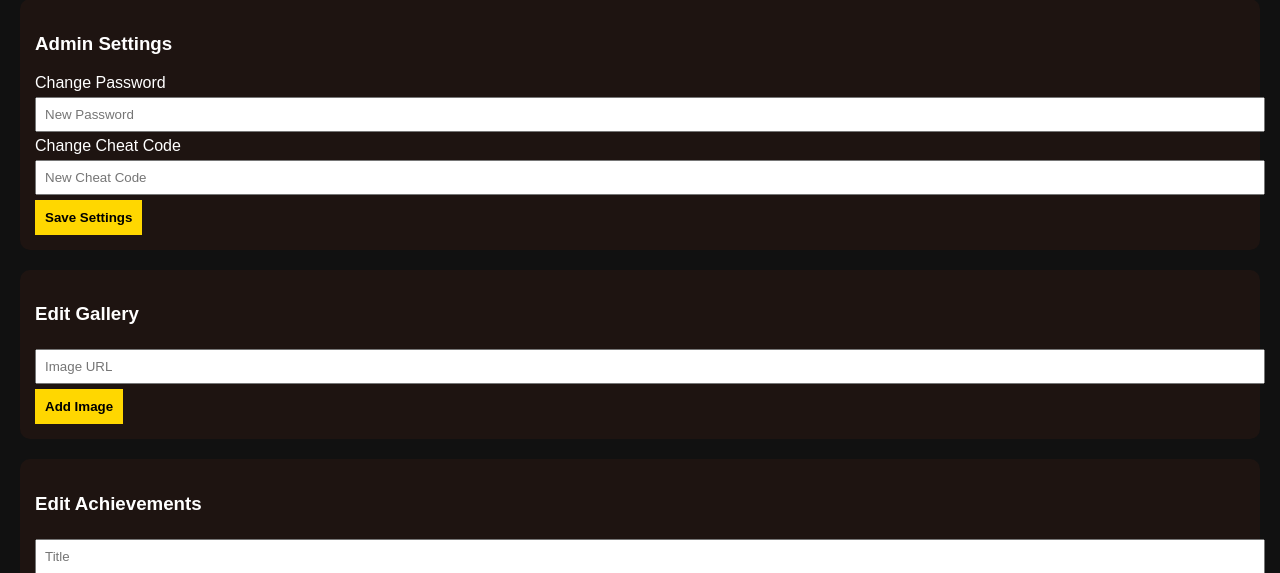
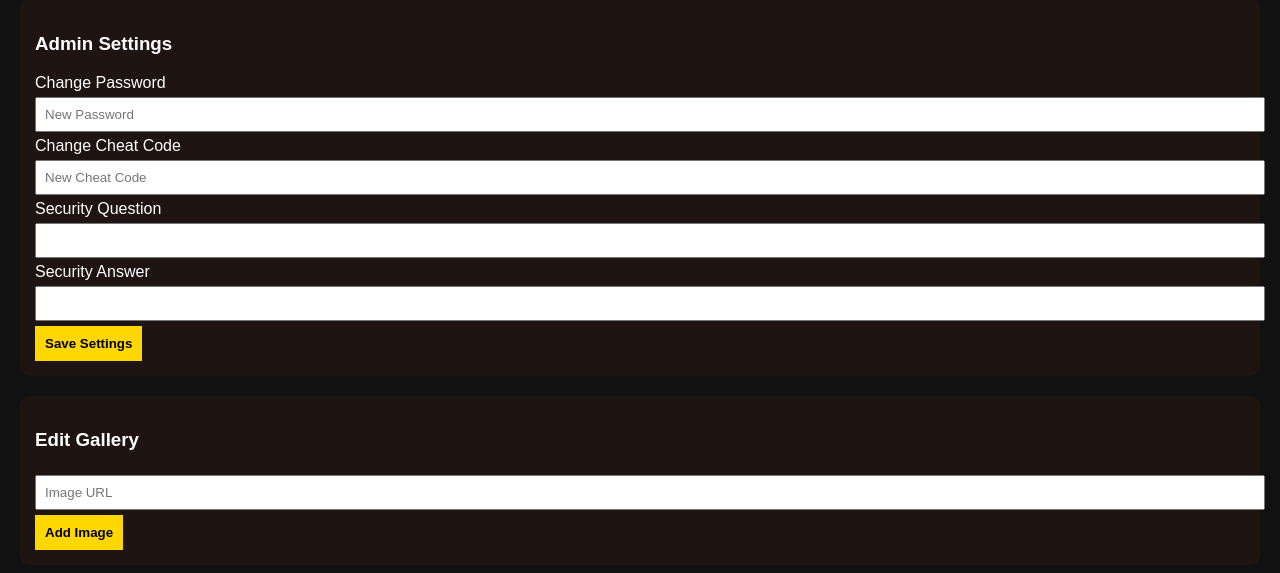
Before and after one commit to Romil2499/FABA-COFFEE, a Python web app: template templates/admin.html in a window 1280 px wide. Shown: the part 279-852 px from the top of the page. Run offline with Jinja, Linux system fonts and the light colour scheme; the template is opened without the code that fills it, so the values that code supplies are empty.

Commit message:
Update admin.html

```diff
--- a/templates/admin.html
+++ b/templates/admin.html
@@ -78,6 +78,11 @@ img{
 
     <label>Change Cheat Code</label>
     <input id="newCheat" placeholder="New Cheat Code">
+    <label>Security Question</label>
+<input id="question">
+
+<label>Security Answer</label>
+<input id="answer">
 
     <button onclick="saveSettings()">Save Settings</button>
 </div>
```
